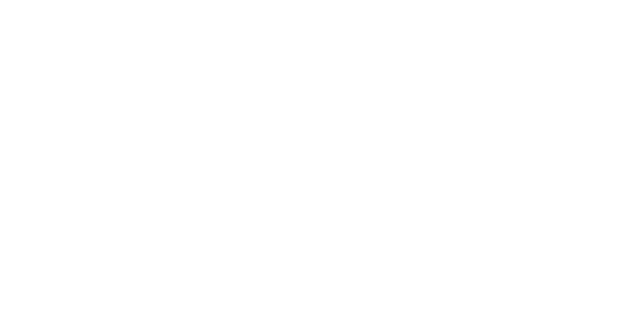
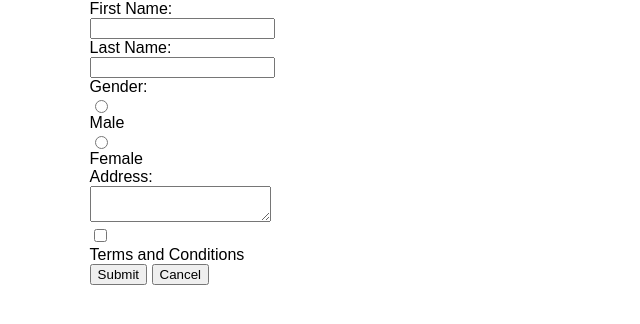
Before and after one commit to mvishrutaxioned/DOM-Task4, a plain HTML site: page index.html in a window 1280 px wide. Shown: the whole page, without its empty margins (0-640 px from the left). Drawn offline with nearby package versions, Linux system fonts and the light colour scheme.

Commit message:
added form section

```diff
--- a/index.html
+++ b/index.html
@@ -2,7 +2,7 @@
 <html lang="en">
   <head>
     <meta charset="utf-8">
-    <title>Client</title>
+    <title>Form Validation</title>
     <meta name="description" lang="en" content="">
     <meta name="viewport" content="width=device-width, initial-scale=1, maximum-scale=1">
     <link rel="shortcut icon" href="favicon.ico" />
@@ -18,6 +18,57 @@
       <!--header section ends-->
       <!--main section start-->
       <main>
+        <section class="form">
+          <div class="wrapper">
+            <form action="#FIXME" id="dataForm">
+                  <div>
+                    <label>First Name:</label>
+                    <div class="inputs">
+                      <input type="text" id="firstName" />
+                      <span class="fName"></span>
+                    </div>
+                  </div>
+                  <div>
+                    <label>Last Name:</label>
+                    <div class="inputs">
+                      <input type="text" id="lastName" />
+                      <span class="lName"></span>
+                    </div>
+                  </div>
+                  <div>
+                    <label>Gender:</label>
+                    <div  class="inputs radios">
+                      <div>
+                        <input type="radio" name="gender" id="male" value="Male" />
+                        <p>Male</p>
+                        <input type="radio" name="gender" id="female" value="Female" />
+                        <p>Female</p>
+                      </div>
+                      <span class="genderErr"></span>
+                    </div>
+                  </div>
+                  <div>
+                    <label>Address:</label>
+                    <div class="inputs">
+                      <textarea id="address"></textarea>
+                      <span class="add"></span>
+                    </div>
+                  </div>
+                  <div>
+                    <div class="inputs">
+                      <input type="checkbox" id="terms" value="Agreed">
+                      <span class="term"></span>
+                    </div>
+                    <p>Terms and Conditions</p>
+                  </div>
+                  <div>
+                    <button type="submit">Submit</button>
+                    <button type="reset">Cancel</button>
+                  </div>
+              </div>
+            </form>
+          </div>
+        </section>
       </main>
       <!--main section end-->
       <!--footer section start-->
@@ -26,5 +77,8 @@
       <!--footer section end-->
     </div>
     <!--container end-->
+
+    <script src="https://code.jquery.com/jquery-2.2.4.js" integrity="sha256-iT6Q9iMJYuQiMWNd9lDyBUStIq/8PuOW33aOqmvFpqI=" crossorigin="anonymous"></script>
+    <script src="./assets/js/script.js"></script>
   </body>
 </html>
```
